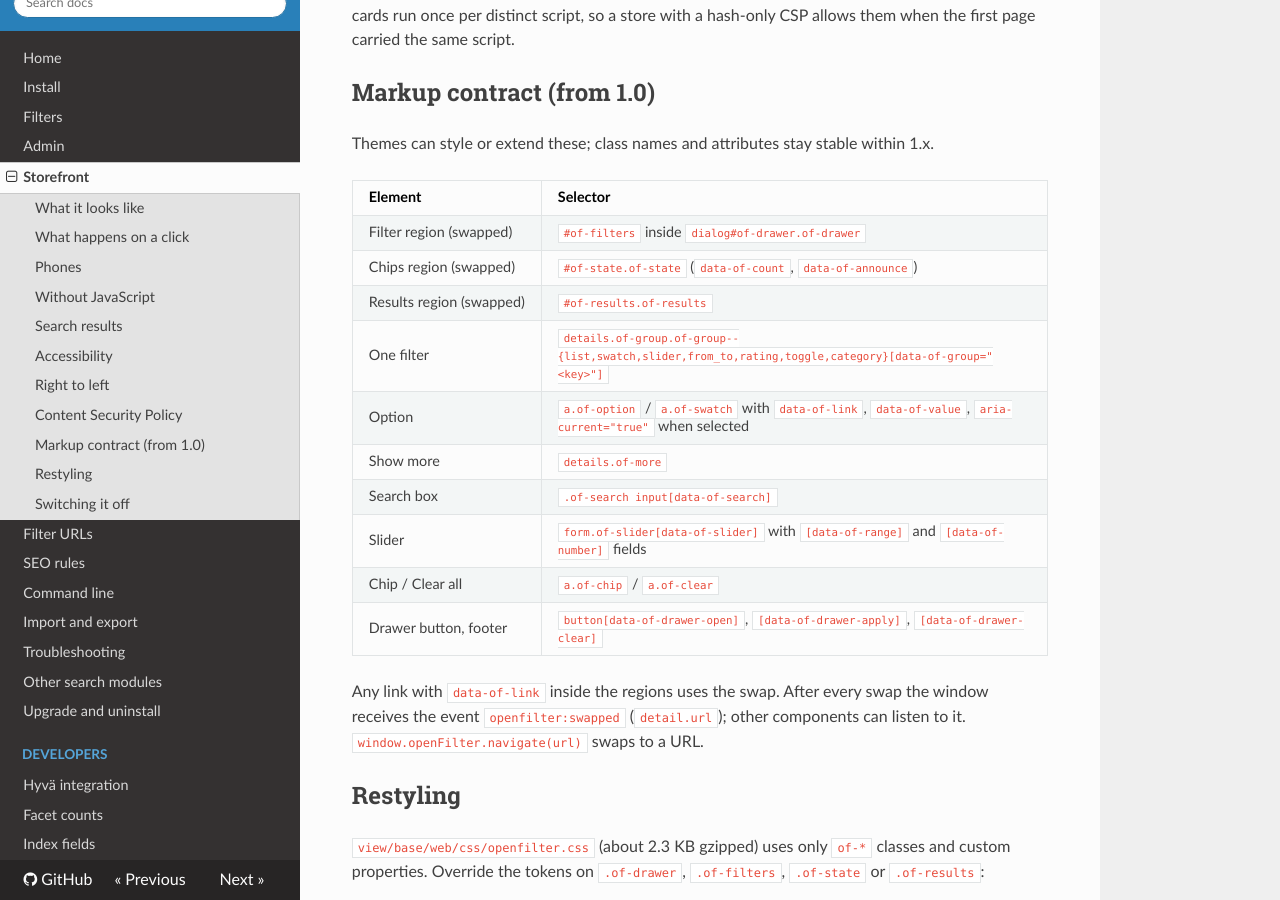
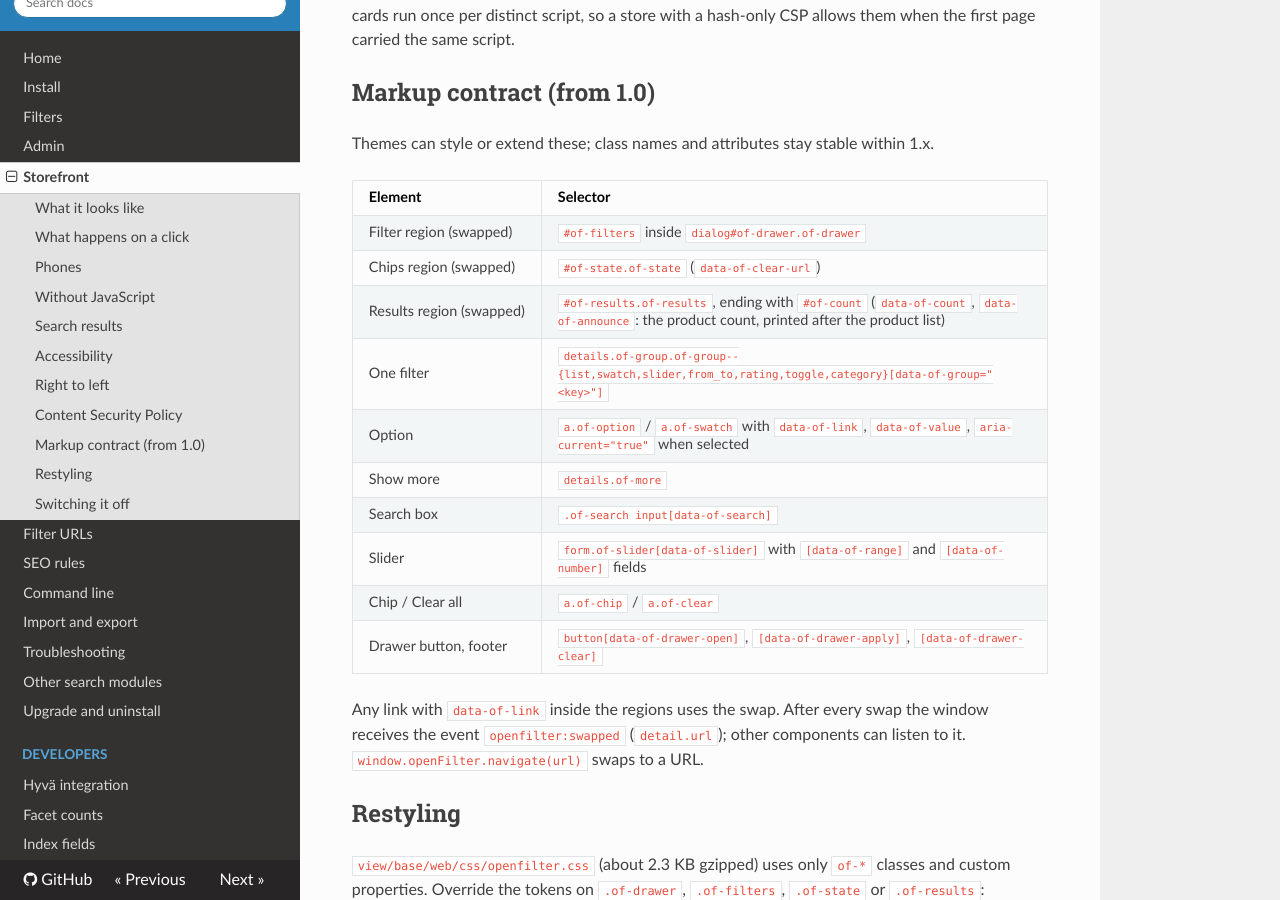
Before and after one commit to 5mehulhelp5/openfilter, an MkDocs documentation site: the page built from docs/storefront.md, in a window 1280 px wide and 900 px high, scrolled down 2319 px. Built offline with MkDocs 1.6.1, drawn with Linux system fonts in a browser that asks for light colours; nearby versions of some CDN libraries.

Commit message:
docs(storefront): the product count moved from #of-state to #of-count at the end of #of-results

```diff
--- a/docs/storefront.md
+++ b/docs/storefront.md
@@ -60,8 +60,8 @@ Themes can style or extend these; class names and attributes stay stable within
 | Element | Selector |
 |---|---|
 | Filter region (swapped) | `#of-filters` inside `dialog#of-drawer.of-drawer` |
-| Chips region (swapped) | `#of-state.of-state` (`data-of-count`, `data-of-announce`) |
-| Results region (swapped) | `#of-results.of-results` |
+| Chips region (swapped) | `#of-state.of-state` (`data-of-clear-url`) |
+| Results region (swapped) | `#of-results.of-results`, ending with `#of-count` (`data-of-count`, `data-of-announce`: the product count, printed after the product list) |
 | One filter | `details.of-group.of-group--{list,swatch,slider,from_to,rating,toggle,category}[data-of-group="<key>"]` |
 | Option | `a.of-option` / `a.of-swatch` with `data-of-link`, `data-of-value`, `aria-current="true"` when selected |
 | Show more | `details.of-more` |
```
